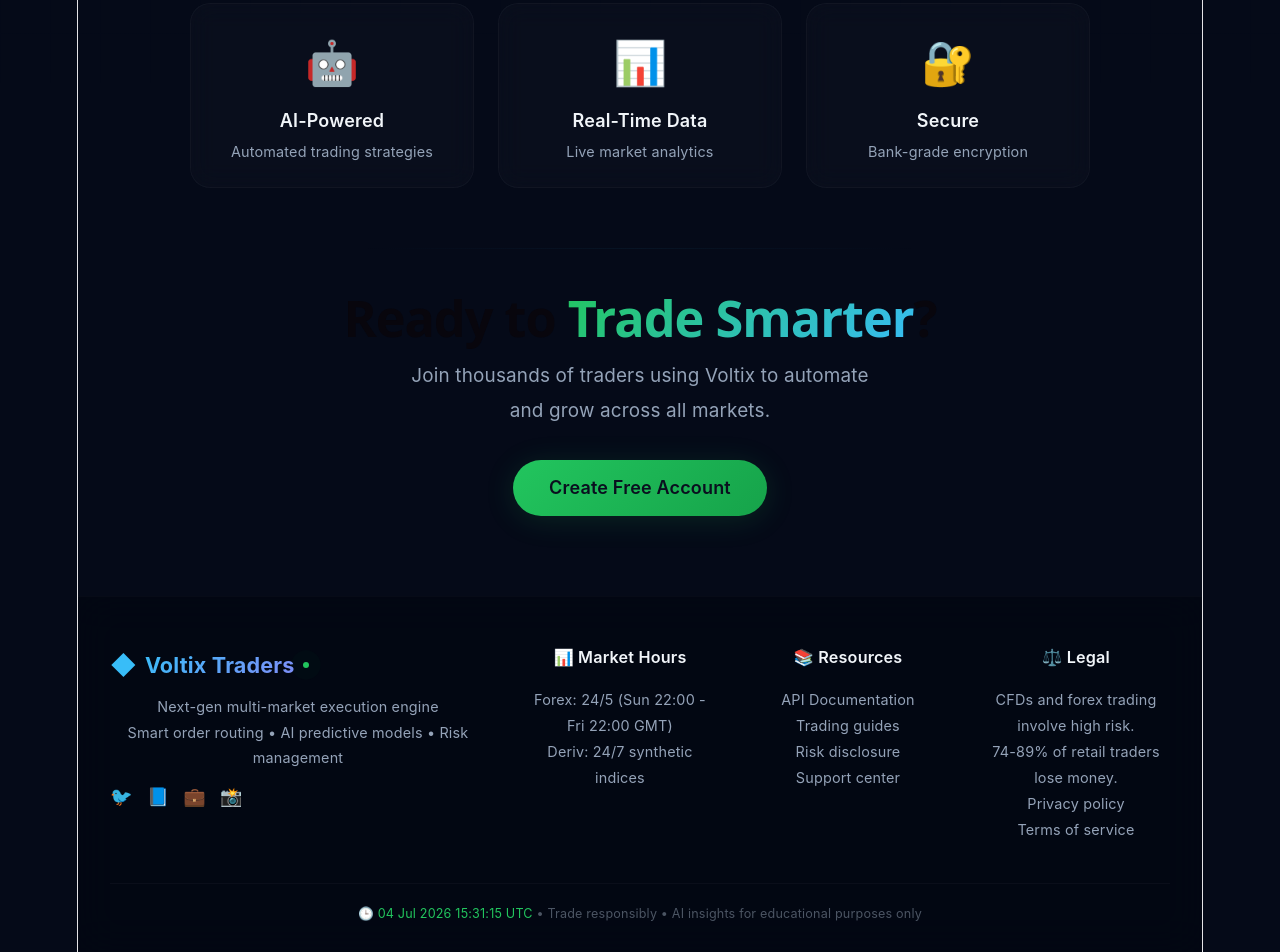
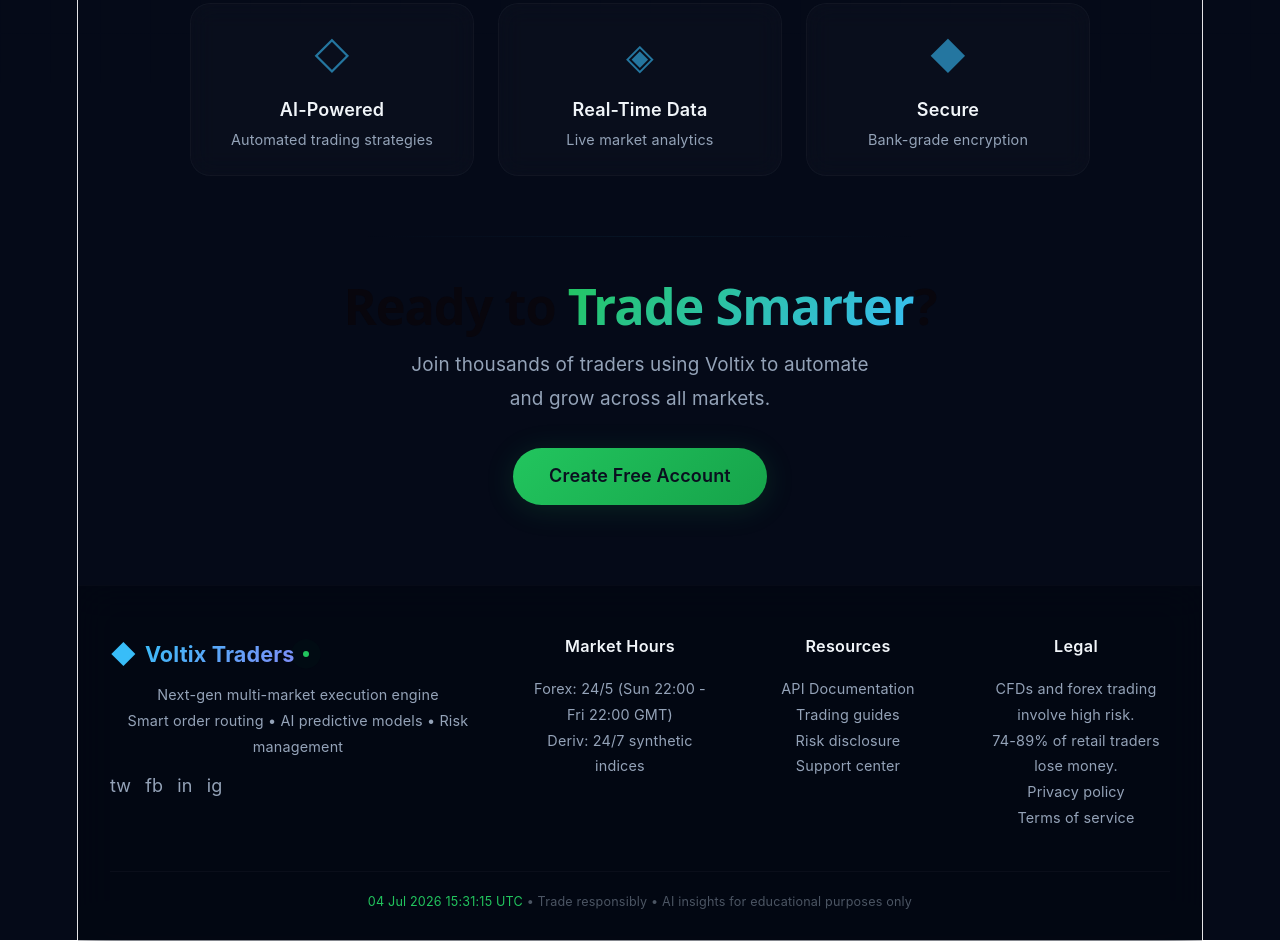
Before and after one commit to skilli-creator/Voltix-traders, a React (Vite) app: page / in a window 1280 px wide. Shown: the part 717-1669 px from the top of the page. Built offline with nearby package versions, Linux system fonts and the light colour scheme.

Commit message:
marktdash

```diff
--- a/src/pages/Index.jsx
+++ b/src/pages/Index.jsx
@@ -75,23 +75,6 @@ const pulseGlow = keyframes`
 const rotateGlow = keyframes`
   0% { transform: rotate(0deg); }
   100% { transform: rotate(360deg); }
-`;
-
-const shimmerBorder = keyframes`
-  0% { background-position: 0% 50%; }
-  50% { background-position: 100% 50%; }
-  100% { background-position: 0% 50%; }
-`;
-
-const cosmicFloat = keyframes`
-  0%, 100% { transform: translateY(0px) rotate(0deg); }
-  25% { transform: translateY(-6px) rotate(0.5deg); }
-  75% { transform: translateY(6px) rotate(-0.5deg); }
-`;
-
-const glowPulse = keyframes`
-  0%, 100% { opacity: 0.2; transform: scale(1); }
-  50% { opacity: 0.6; transform: scale(1.5); }
 `;
 
 // ============================================
@@ -481,7 +464,7 @@ const HeroButton = styled(Link)`
 `;
 
 // ============================================
-// FEATURES - Minimal
+// FEATURES - No Emojis
 // ============================================
 const FeaturesSection = styled.section`
   padding: 40px 0 60px;
@@ -525,9 +508,12 @@ const FeatureCard = styled.div`
   }
 
   .feature-icon {
-    font-size: 2.4rem;
+    font-size: 2rem;
+    font-weight: 300;
     display: block;
     margin-bottom: 10px;
+    color: #38bdf8;
+    opacity: 0.6;
   }
 
   .feature-name {
@@ -545,7 +531,7 @@ const FeatureCard = styled.div`
 
   @media (max-width: 768px) {
     padding: 18px 16px;
-    .feature-icon { font-size: 1.8rem; }
+    .feature-icon { font-size: 1.6rem; }
     .feature-name { font-size: 0.9rem; }
     .feature-desc { font-size: 0.75rem; }
   }
@@ -617,7 +603,7 @@ const CTASub = styled.p`
 `;
 
 // ============================================
-// ORIGINAL FOOTER
+// ORIGINAL FOOTER - No Emojis
 // ============================================
 const PremiumFooter = styled.footer`
   background: rgba(3, 7, 18, 0.9);
@@ -655,6 +641,7 @@ const FooterCol = styled.div`
     font-size: 0.9rem;
     font-weight: 600;
     margin-bottom: 16px;
+    letter-spacing: 0.3px;
   }
 
   p, a {
@@ -773,7 +760,7 @@ const Index = () => {
   useEffect(() => {
     const updateTimestamp = () => {
       const now = new Date();
-      setTimestamp(`🕒 ${now.toUTCString().slice(5, 25)} UTC`);
+      setTimestamp(`${now.toUTCString().slice(5, 25)} UTC`);
     };
     updateTimestamp();
     const interval = setInterval(updateTimestamp, 1000);
@@ -837,22 +824,22 @@ const Index = () => {
           </Hero>
         </Container>
 
-        {/* ===== FEATURES ===== */}
+        {/* ===== FEATURES - No Emojis ===== */}
         <FeaturesSection>
           <Container>
             <FeaturesGrid>
               <FeatureCard>
-                <span className="feature-icon">🤖</span>
+                <span className="feature-icon">◇</span>
                 <div className="feature-name">AI-Powered</div>
                 <div className="feature-desc">Automated trading strategies</div>
               </FeatureCard>
               <FeatureCard>
-                <span className="feature-icon">📊</span>
+                <span className="feature-icon">◈</span>
                 <div className="feature-name">Real-Time Data</div>
                 <div className="feature-desc">Live market analytics</div>
               </FeatureCard>
               <FeatureCard>
-                <span className="feature-icon">🔐</span>
+                <span className="feature-icon">◆</span>
                 <div className="feature-name">Secure</div>
                 <div className="feature-desc">Bank-grade encryption</div>
               </FeatureCard>
@@ -876,7 +863,7 @@ const Index = () => {
           </Container>
         </CTASection>
 
-        {/* ===== ORIGINAL FOOTER ===== */}
+        {/* ===== ORIGINAL FOOTER - No Emojis ===== */}
         <PremiumFooter>
           <FooterGrid>
             <FooterCol>
@@ -888,26 +875,26 @@ const Index = () => {
               <p className="footer-tagline">Next-gen multi-market execution engine</p>
               <p>Smart order routing • AI predictive models • Risk management</p>
               <SocialIcons>
-                <span>🐦</span>
-                <span>📘</span>
-                <span>💼</span>
-                <span>📸</span>
+                <span>tw</span>
+                <span>fb</span>
+                <span>in</span>
+                <span>ig</span>
               </SocialIcons>
             </FooterCol>
             <FooterCol>
-              <h4>📊 Market Hours</h4>
+              <h4>Market Hours</h4>
               <p>Forex: 24/5 (Sun 22:00 - Fri 22:00 GMT)</p>
               <p>Deriv: 24/7 synthetic indices</p>
             </FooterCol>
             <FooterCol>
-              <h4>📚 Resources</h4>
+              <h4>Resources</h4>
               <a href="#">API Documentation</a>
               <a href="#">Trading guides</a>
               <a href="#">Risk disclosure</a>
               <a href="#">Support center</a>
             </FooterCol>
             <FooterCol>
-              <h4>⚖️ Legal</h4>
+              <h4>Legal</h4>
               <p>CFDs and forex trading involve high risk.</p>
               <p>74-89% of retail traders lose money.</p>
               <a href="#">Privacy policy</a>
```
